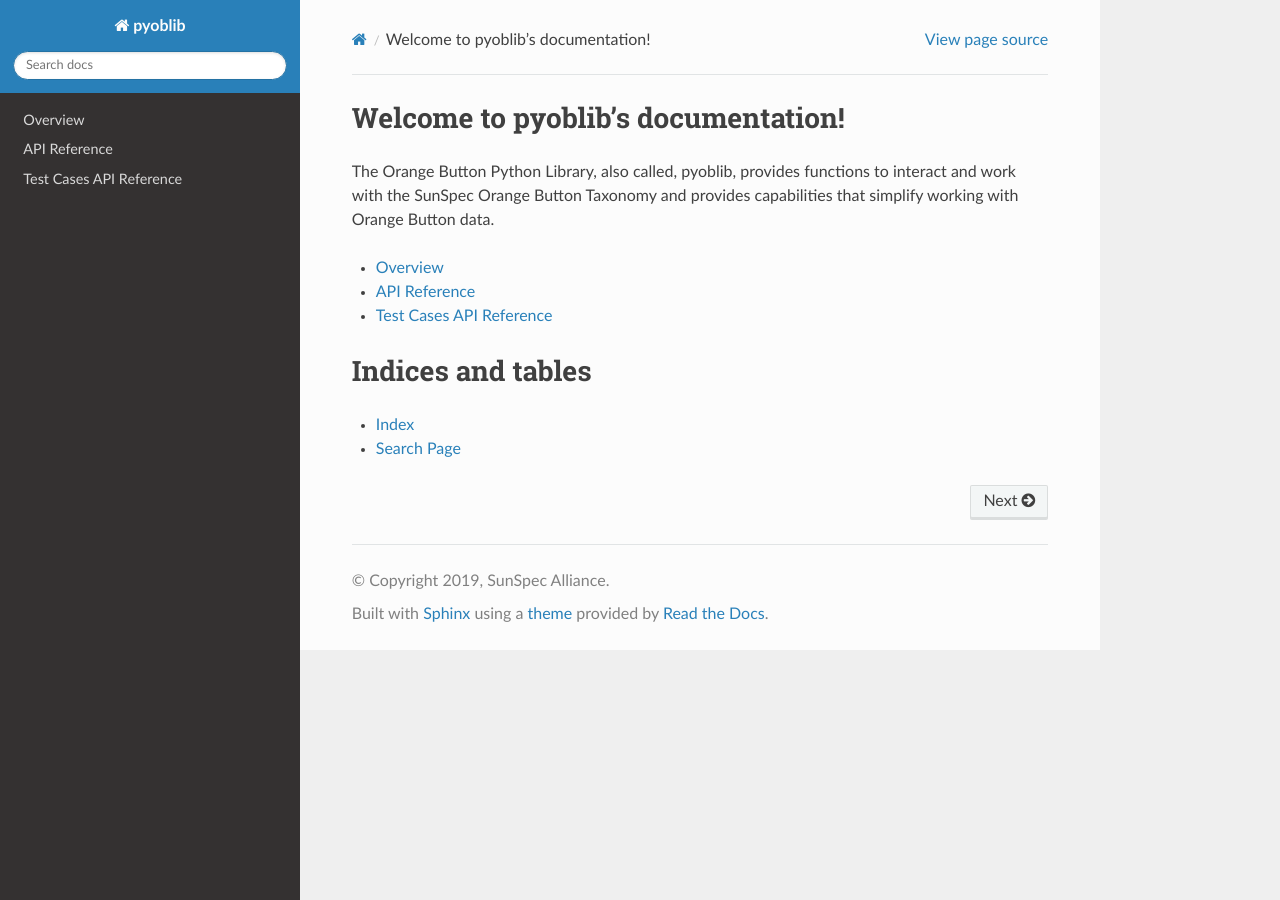
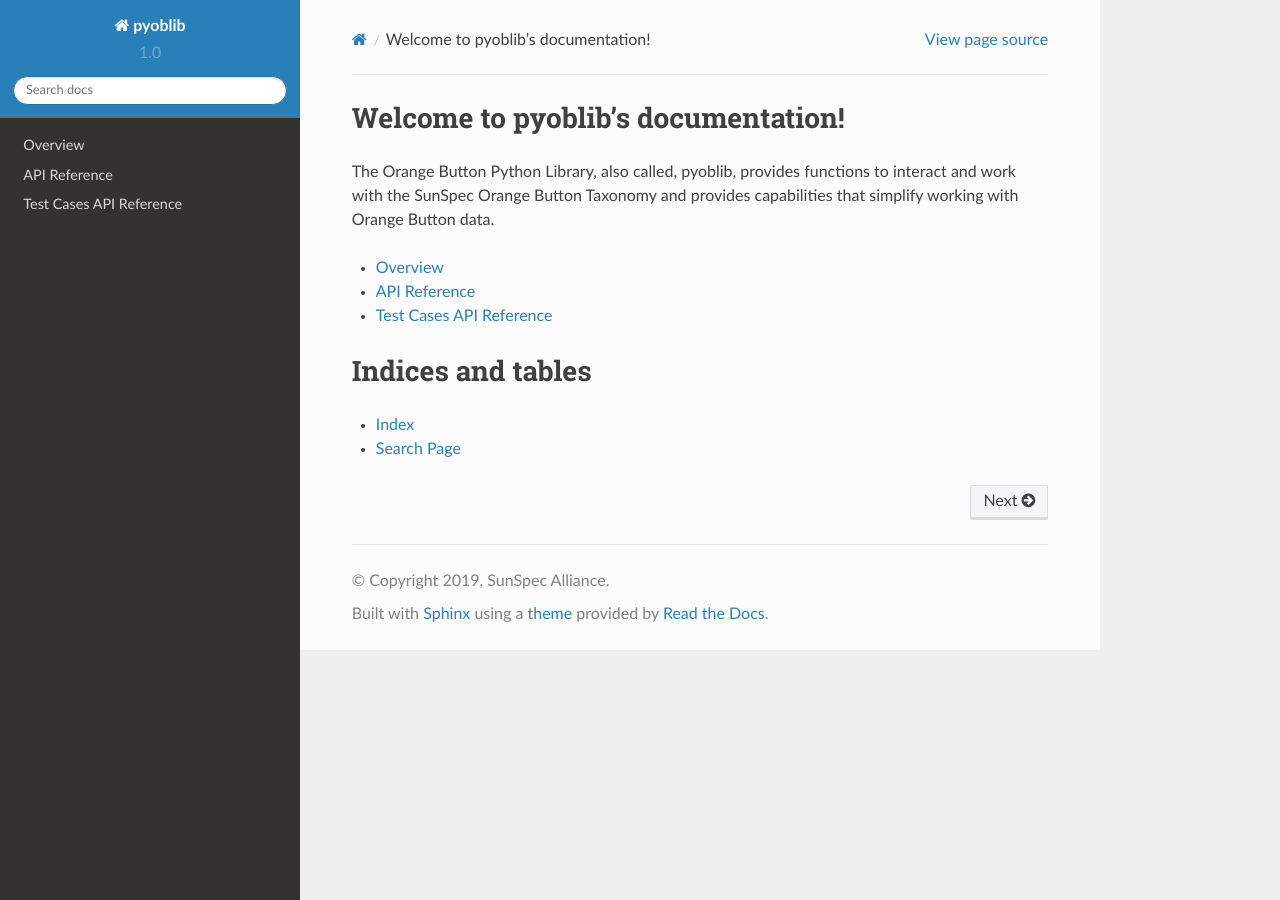
Before and after one commit to SunSpecOrangeButton/pyoblib, a Sphinx documentation site: the page built from docs/source/index.rst, in a window 1280 px wide. Built offline with Sphinx 7.4.7 and the Read the Docs theme 2.0.0, drawn with Linux system fonts in a browser that asks for light colours.

Commit message:
Include version info in readthedocs conf (#165)

```diff
--- a/docs/source/conf.py
+++ b/docs/source/conf.py
@@ -25,9 +25,9 @@
 author = 'SunSpec Alliance'
 
 # The short X.Y version
-version = ''
+version = '1.0'
 # The full version, including alpha/beta/rc tags
-release = ''
+release = 'v1.0.0'
 
 
 # -- General configuration ---------------------------------------------------
```
